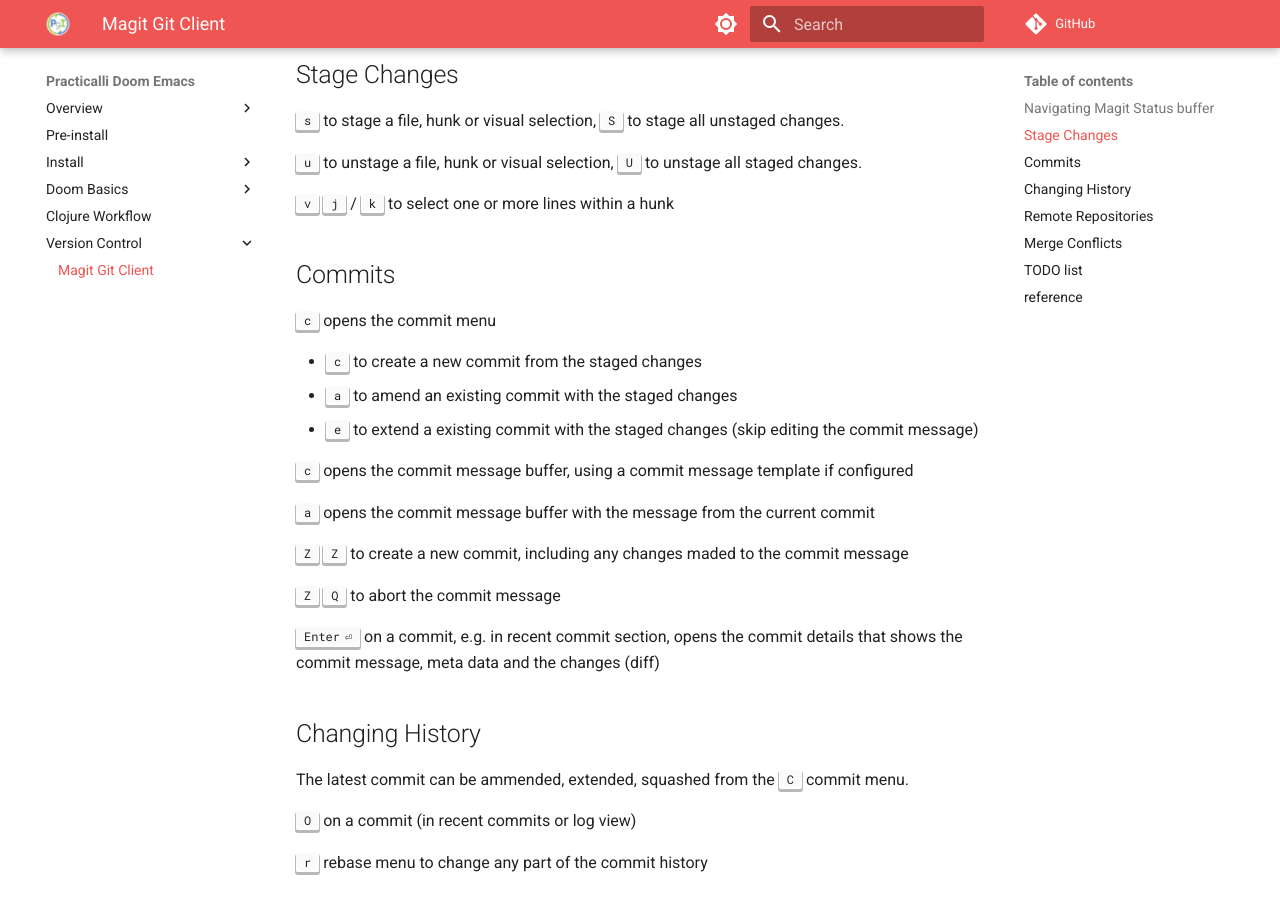
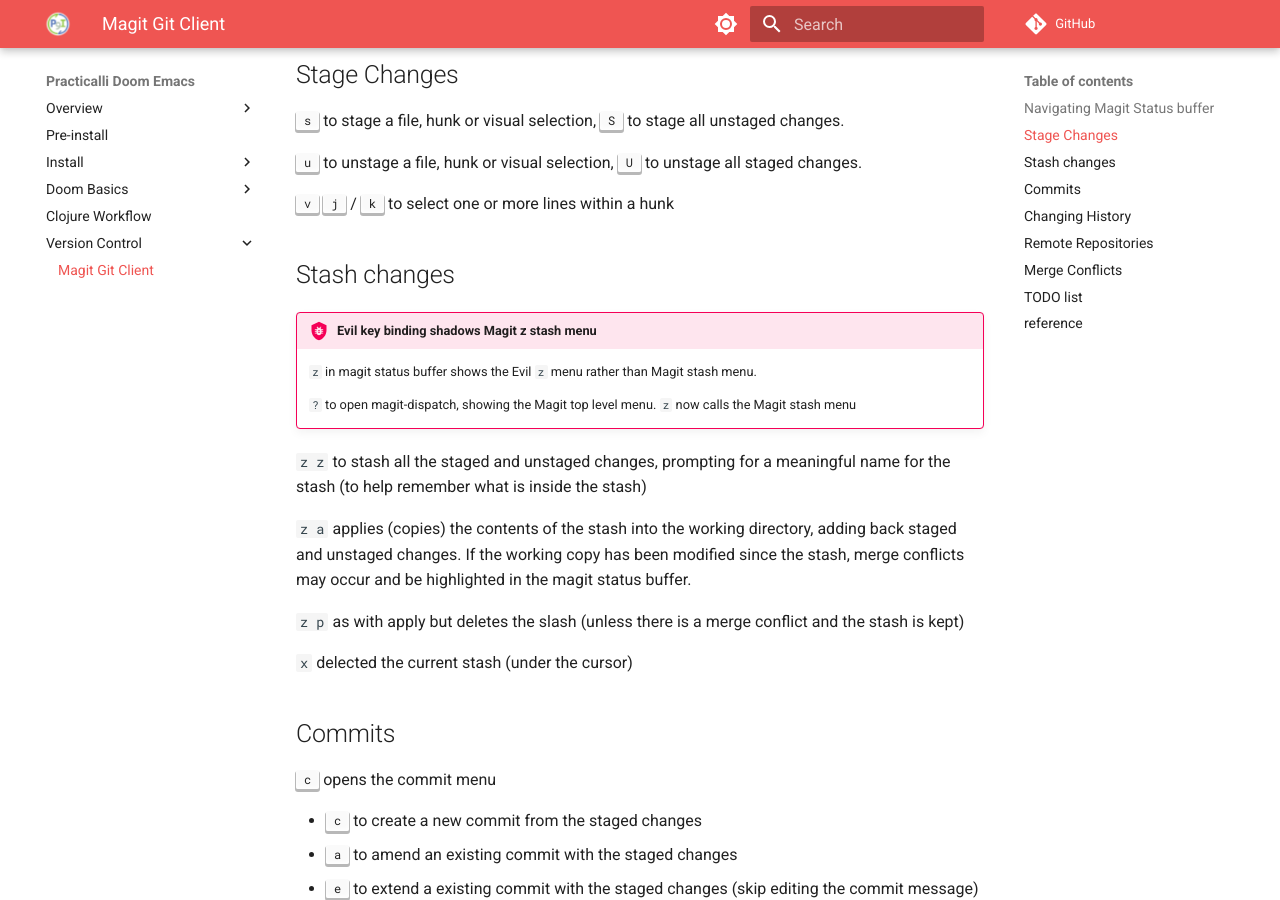
Before and after one commit to practicalli/doom-emacs, an MkDocs documentation site: the page built from docs/version-control/magit.md, in a window 1280 px wide and 900 px high, scrolled down 548 px. Built offline with MkDocs 1.6.1 and Material for MkDocs 9.7.7, drawn with Linux system fonts in a browser that asks for light colours; comment, search, counter and statistics services are not loaded.

Commit message:
version-control: stashing changes and bug admonition
Basics of stashing and unstashing changes

Admonition regarding Doom Emacs bug where Magit z stash menu key binding
is shadowed by Evil

```diff
--- a/docs/version-control/magit.md
+++ b/docs/version-control/magit.md
@@ -23,6 +23,22 @@
 ++"u"++ to unstage a file, hunk or visual selection, ++"U"++ to unstage all staged changes.
 
 ++"v"++ ++"j"++ / ++"k"++ to select one or more lines within a hunk
+
+
+## Stash changes
+
+!!! BUG "Evil key binding shadows Magit z stash menu"
+    `z` in magit status buffer shows the Evil `z` menu rather than Magit stash menu.
+
+    `?` to open magit-dispatch, showing the Magit top level menu. `z` now calls the Magit stash menu
+
+`z z` to stash all the staged and unstaged changes, prompting for a meaningful name for the stash (to help remember what is inside the stash)
+
+`z a` applies (copies) the contents of the stash into the working directory, adding back staged and unstaged changes.  If the working copy has been modified since the stash, merge conflicts may occur and be highlighted in the magit status buffer.
+
+`z p` as with apply but deletes the slash (unless there is a merge conflict and the stash is kept)
+
+`x` delected the current stash (under the cursor)
 
 
 ## Commits
```
